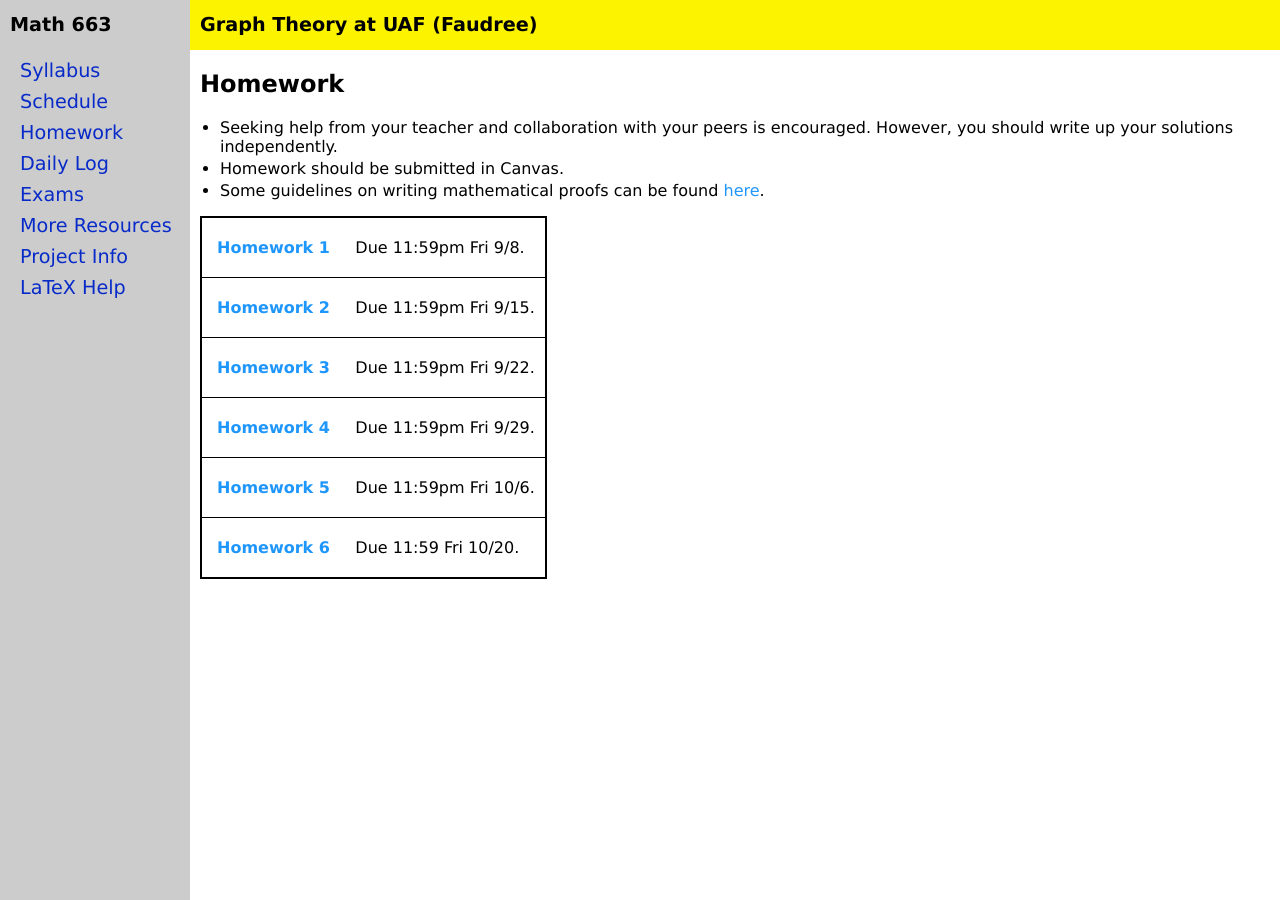
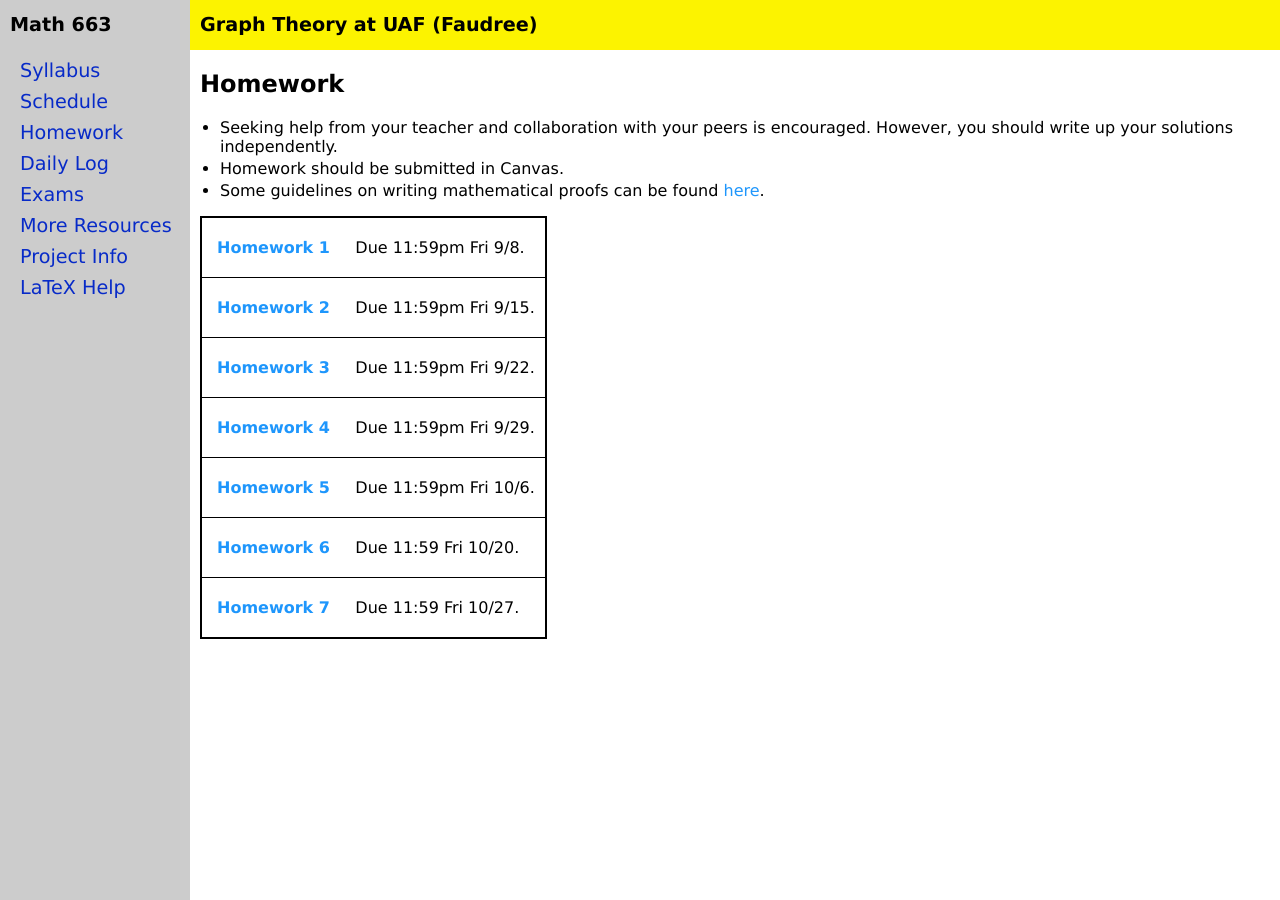
Before and after one commit to jrfaudree/GradGT, a Jekyll site: the page built from homework.md, in a window 1280 px wide. Built offline with Jekyll 4.4.1, drawn with Linux system fonts in a browser that asks for light colours.

Commit message:
Update homework.yml

```diff
--- a/_data/homework.yml
+++ b/_data/homework.yml
@@ -19,3 +19,6 @@ homework:
 - name: Homework 6
   due: 11:59 Fri 10/20
   url: M663f23_hw6.pdf
+- name: Homework 7
+  due: 11:59 Fri 10/27
+  url: M663f23_hw7.pdf
```
